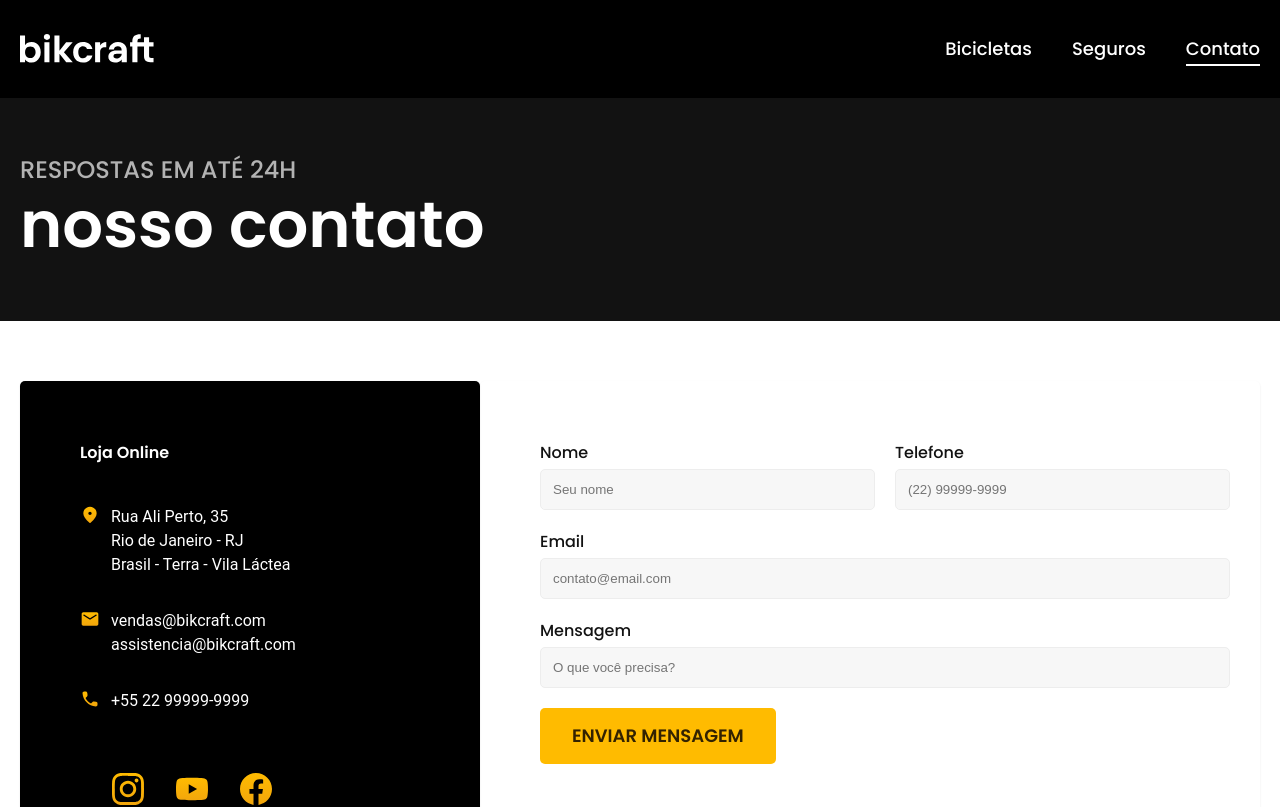
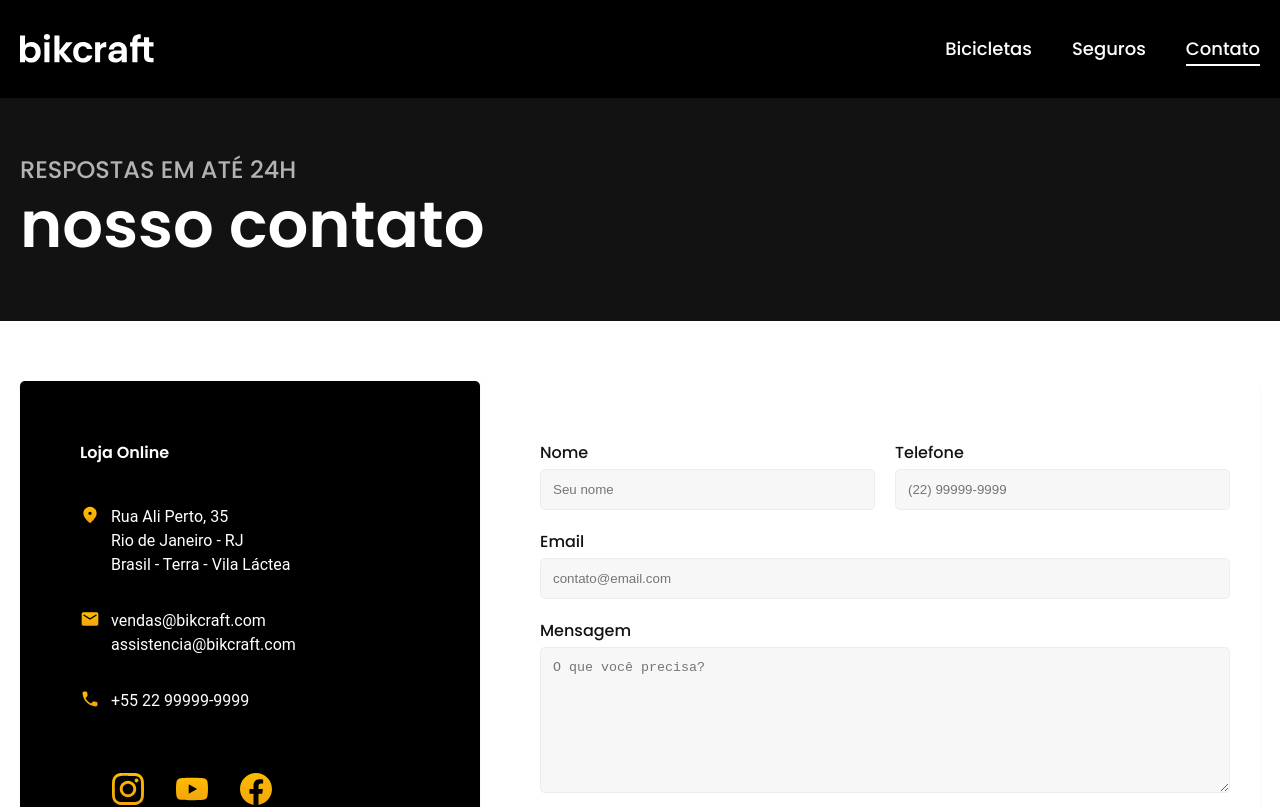
Before and after one commit to Pogopin/bikes, a Vue app: page /Contato in a window 1280 px wide. Shown: the top 807 px of the page. Built offline with nearby package versions, Linux system fonts and the light colour scheme.

Commit message:
finished section

```diff
--- /dev/null
+++ b/src/components/ui/BaseTextArea/index.vue
@@ -0,0 +1,73 @@
+<template>
+    <label class="label" :for="props.name">{{ props.label }}</label>
+    <textarea
+        class="input-name"
+        v-model="val"
+        rows="8"
+        :name="props.name"
+        :placeholder="props.placeholder"
+    ></textarea>
+</template>
+<style scoped>
+
+.input-name {
+    position: relative;
+    padding: 12px;
+    background-color: var(--tree-text-color);
+    border: 1px solid #EDEDED;
+    border-radius: 5px;
+    width: 100%;
+}
+.label {
+    display: block;
+    margin-bottom: 4px;
+    font-weight: 500;
+    font-size: 16px;
+    line-height: 24px;
+    color: var(--bg-second-color);
+}
+</style>
+
+<script setup>
+import { defineProps, defineEmits, computed } from 'vue';
+const emits = defineEmits([ 'update:value' ]);
+const props = defineProps({
+    value: {
+        type: String,
+        default: ''
+    },
+    name: {
+        type: String,
+        required: true
+    },
+    type: {
+        type: String,
+        default: 'text',
+        validator(value) {
+            return ['text', 'textarea'].includes(value);
+        }
+    },
+    placeholder: {
+        type: String,
+        required: true
+    },
+    label: {
+        type: String,
+        required: true
+    },
+    rows: {
+        type: String,
+        default: '8'
+    }
+})
+
+const val = computed({
+  get () {
+    return ''
+  },
+  set (value) {
+    emits('update:value', value);
+  }
+})
+
+</script>
--- a/src/components/ui/index.js
+++ b/src/components/ui/index.js
@@ -1,7 +1,9 @@
 import { defineAsyncComponent } from 'vue'
 const BaseButton = defineAsyncComponent(() => import('./BaseButton/index.vue'))
 const BaseInput = defineAsyncComponent(() => import('./BaseInput/index.vue'))
+const BaseTextArea = defineAsyncComponent(() => import('./BaseTextArea/index.vue'))
+
 
 export {
-  BaseButton, BaseInput
+  BaseButton, BaseInput, BaseTextArea,
 }
--- a/src/components/widgets/message/index.vue
+++ b/src/components/widgets/message/index.vue
@@ -26,22 +26,17 @@
             <div class="form-message__item">
                 <form class="form">
                     <div class="form__input">
-                        <div class="input__block">
-                            <BaseInput
-                                label="Nome"
-                                name="inName"
-                                placeholder="Seu nome"
-                                type="text"
-                                @update:value="(val) => formData.name = val"
-                            />
-                        </div>
-                        <div class="input__block">
-                            <BaseInput
-                                label="Telefone"
-                                name="inTelefone"
-                                placeholder="(22) 99999-9999"
-                                type="text"
-                                @update:value="(val) => formData.telephone = val"
+                        <div class="input__block"
+                            v-for="el in formInputData"
+                            :key="el.id"
+                        >
+                            <component
+                                :is="currentComponent(el.component)"
+                                :label="el.label"
+                                :name="el.name"
+                                :placeholder="el.placeholder"
+                                :type="el.type"
+                                @update:value="(val) => updateFormData(el.property, val)"
                             />
                         </div>
                     </div>
@@ -51,16 +46,16 @@
                             name="inEmail"
                             placeholder="contato@email.com"
                             type="text"
-                            @update:value="(val) => formData.email = val"
+                            @update:value="(val) => updateFormData('email', val)"
                         />
                     </div>
                     <div class="input__block">
-                        <BaseInput
+                        <BaseTextArea
                             label="Mensagem"
                             name="message-text"
                             placeholder="O que você precisa?"
                             type="textarea"
-                            @update:value="(val) => formData.message = val"
+                            @update:value="(val) => updateFormData('message', val)"
                         />
                     </div>
                     <div class="form__button">
@@ -82,22 +77,6 @@
     display: flex;
     flex-direction: column;
     gap: 20px;
-}
-.input-name {
-    position: relative;
-    padding: 12px;
-    background-color: var(--tree-text-color);
-    border: 1px solid #EDEDED;
-    border-radius: 5px;
-    width: 100%;
-}
-.label {
-    display: block;
-    margin-bottom: 4px;
-    font-weight: 500;
-    font-size: 16px;
-    line-height: 24px;
-    color: var(--bg-second-color);
 }
 .form__input {
     display: flex;
@@ -188,17 +167,23 @@
 }
 </style>
 <script setup>
-import { BaseButton, BaseInput } from '../../ui/index';
-import { ref } from 'vue';
+import { BaseButton, BaseInput, BaseTextArea } from '../../ui/index';
+import { ref, markRaw } from 'vue';
+import { formInputData } from '../../../config/formInputConfig.js'
 const formData = ref({
     name: '',
     telephone: '',
     email: '',
     message: ''
 })
-// function inp(value) {
-//     console.log('имя', value);
-
-// }
+const components = {
+    BaseInput
+}
+function currentComponent(name) {
+    return markRaw(components[name])
+}
+function updateFormData(propertyForm, value) {
+    formData.value[propertyForm] = value;
+}
 
 </script>
--- /dev/null
+++ b/src/config/formInputConfig.js
@@ -0,0 +1,20 @@
+export const formInputData = [
+    {
+        id: 1,
+		component: 'BaseInput',
+		label: 'Nome',
+		name: 'inName',
+		placeholder: 'Seu nome',
+		type: 'text',
+		property: 'name'
+    },
+    {
+		id: 2,
+		component: 'BaseInput',
+		label: 'Telefone',
+        name: 'inTelefone',
+        placeholder: '(22) 99999-9999',
+        type: "text",
+        property: 'telephone'
+    }
+]
```
